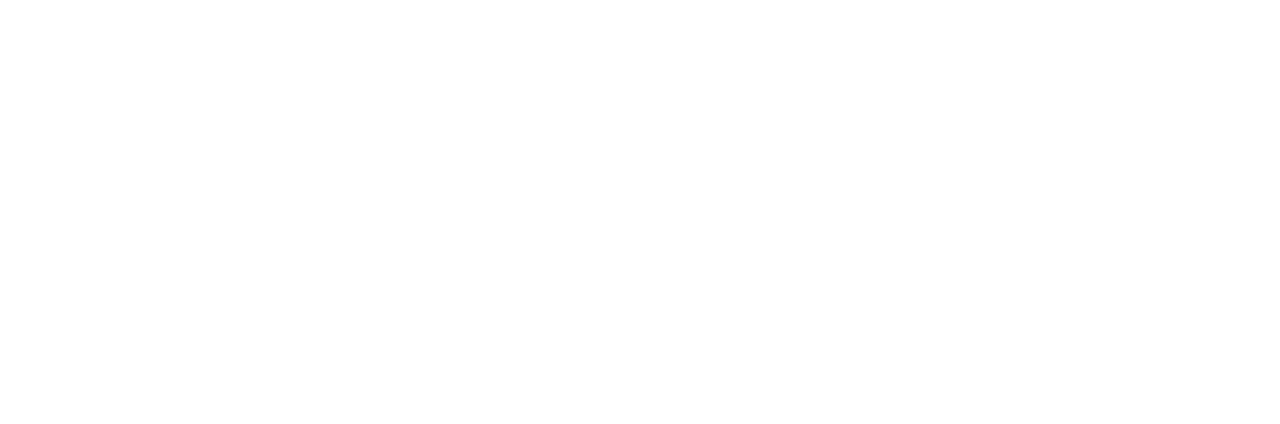
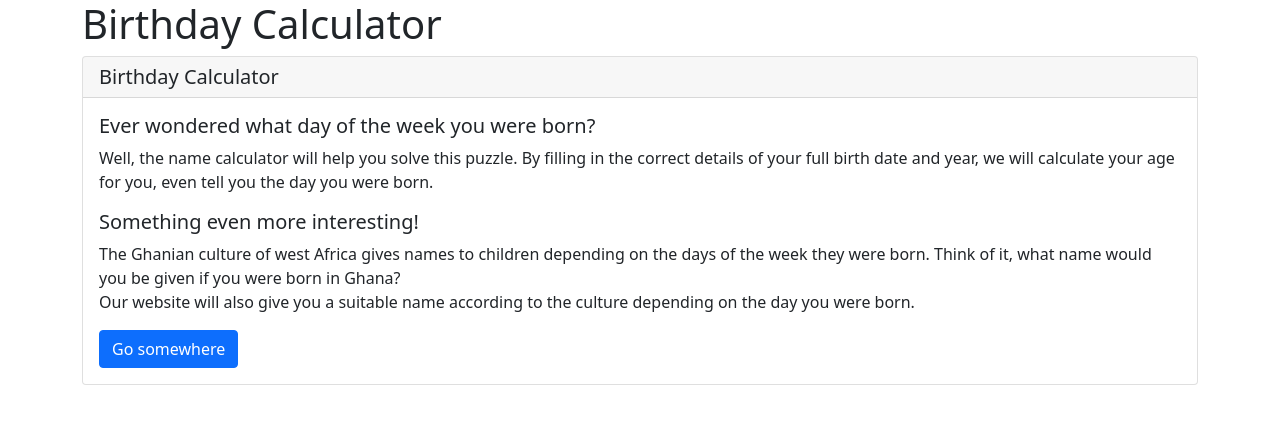
Before and after one commit to Andy3643/Name-creator, a plain HTML site: page index.html in a window 1280 px wide. Drawn offline with Linux system fonts and the light colour scheme.

Commit message:
feat:add description paragra[ph to landing page

```diff
--- a/index.html
+++ b/index.html
@@ -6,8 +6,35 @@
     <meta http-equiv="X-UA-Compatible" content="IE=edge">
     <meta name="viewport" content="width=device-width, initial-scale=1.0">
     <title>Name Generator</title>
+    <link rel="stylesheet" href="./css/bootstrap.css">
+    <link rel="stylesheet" href="./css/style.css">
 </head>
 <body>
+<div class="container">
+   <H1>Birthday Calculator</H1>
+   <div class="card">
+        <h5 class="card-header">Birthday Calculator</h5>
+         <div class="card-body">
+            <h5 class="card-title">Ever wondered what day of the week you were born?</h5>
+            <p class="card-text">Well, the name calculator will help you solve this puzzle.
+                By filling in the correct details of your full birth date and year, we will calculate your age for you,
+                 even tell you the day you were born.</p>
+                 <h5>Something even more interesting!</h5>
+           <P>The  Ghanian culture of west Africa gives names to children depending on the days of the week they were born.
+               Think of it, what name would you be given if you were born in Ghana?
+            <br>Our website will also give you a suitable name according to the culture depending on the day you were born. </P>
+            <a href="#" class="btn btn-primary">Go somewhere</a>
+         </div>
+    </div>
+
+
+
+
+
+
+
+
+
 
 </body>
 </html>
```
